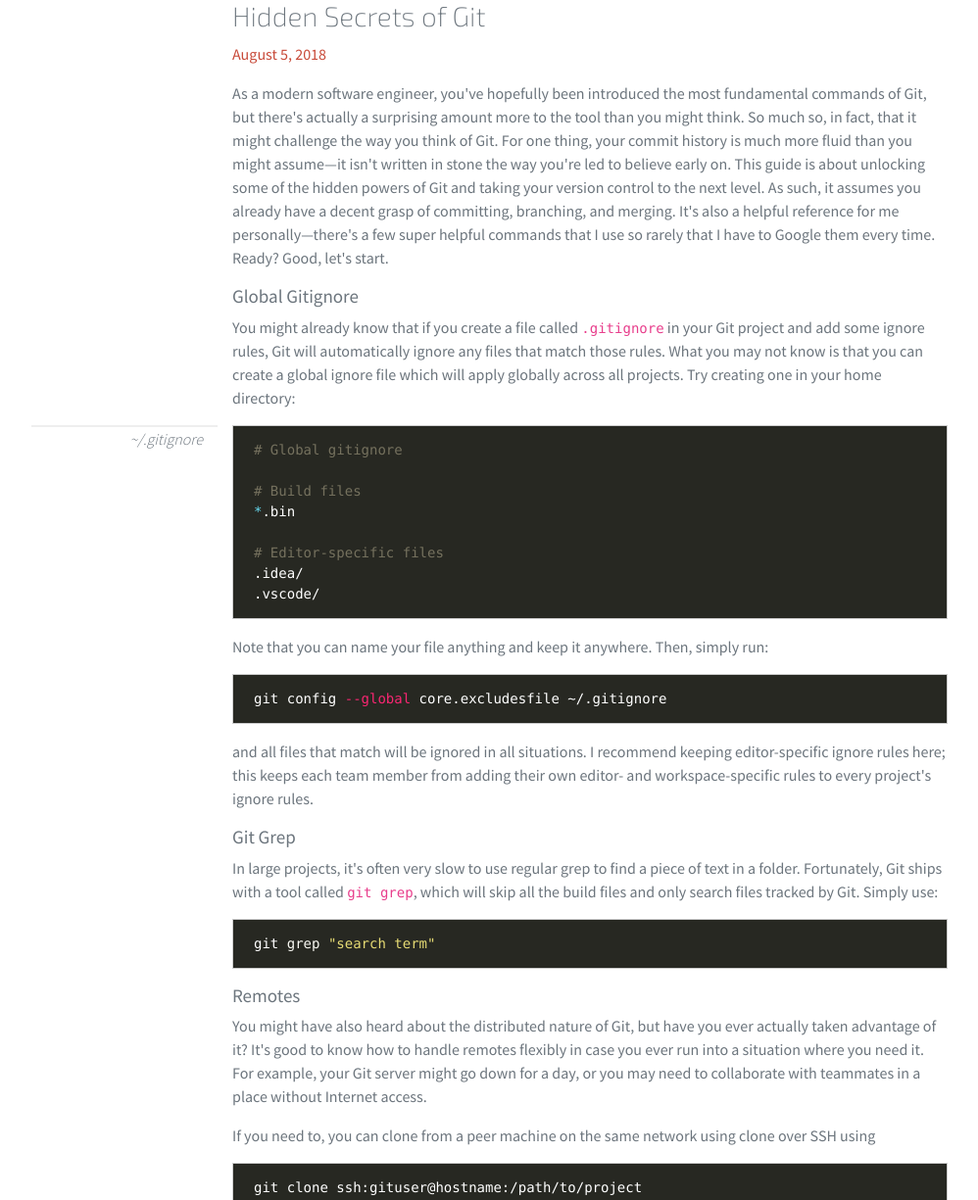
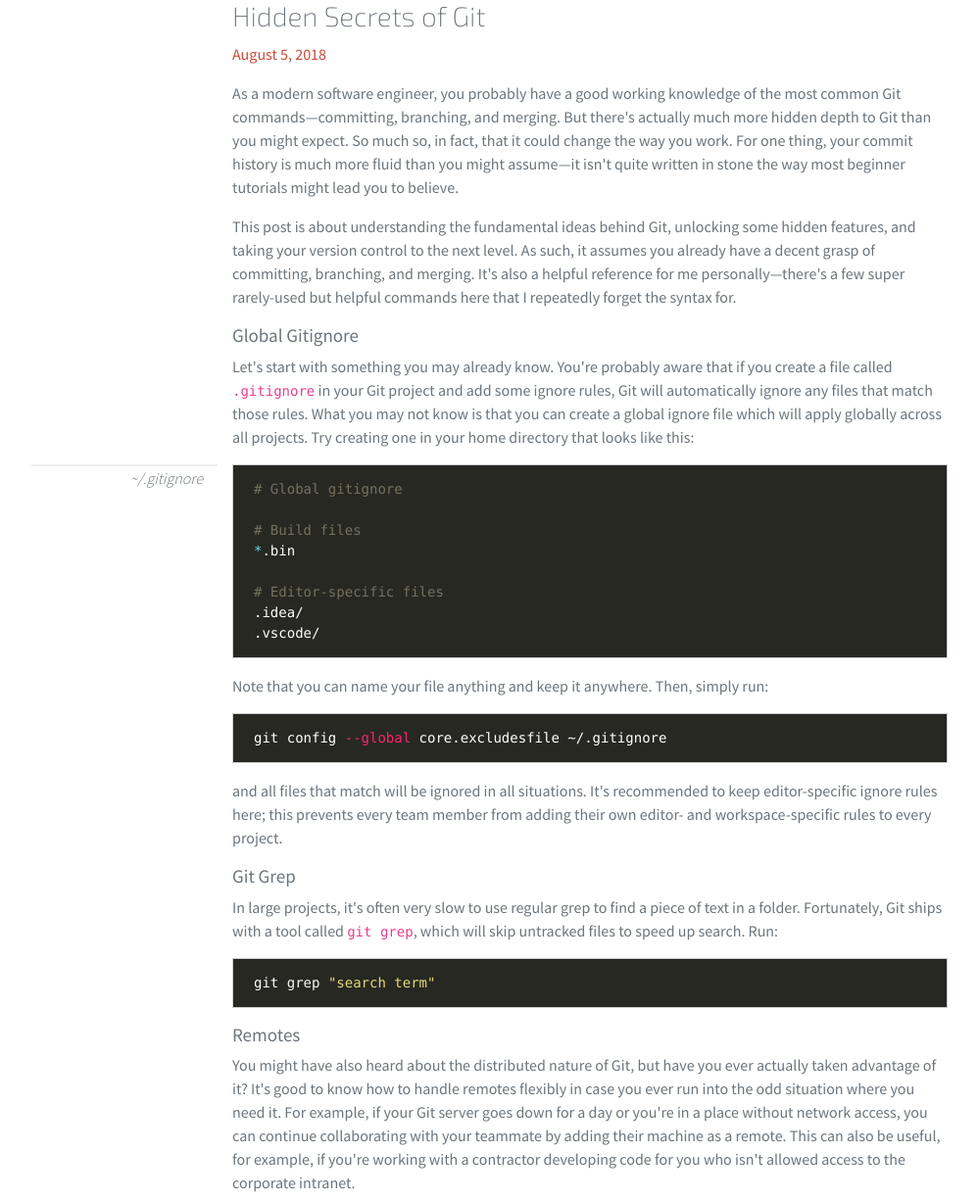
Before and after one commit to ptkinvent/ptkinvent.github.io, a Jekyll site: the page built from _posts/2018-08-05-hidden-secrets-of-git.html, in a window 1280 px wide and 1400 px high, scrolled down 496 px. Shown: the part 175-1400 px from the top of the window at 98% size, without its empty margins (38-1036 px from the left). Built offline with Jekyll 4.4.1, drawn with Linux system fonts in a browser that asks for light colours; nearby versions of some CDN libraries; some of the changed text lies outside the part shown.

Commit message:
More minor wording changes to git blog post

```diff
--- a/_posts/2018-08-05-hidden-secrets-of-git.html
+++ b/_posts/2018-08-05-hidden-secrets-of-git.html
@@ -2,9 +2,9 @@
 layout: post
 title: Hidden Secrets of Git
 banner-img: img/blog-git.png
-excerpt: "As a modern software engineer, you've hopefully been introduced
-the most fundamental commands of Git, but there's actually a
-surprising amount more to the tool than you might think..."
+excerpt: "As a modern software engineer, you probably have a good working
+knowledge of the most common Git commands&mdash;committing,
+branching, and merging. But there's actually..."
 ---
 
 <!-- Article -->
@@ -12,29 +12,34 @@
     <div class="row">
         <div class="offset-md-2 col-md-8" id="description">
             <p>
-                As a modern software engineer, you've hopefully been introduced
-                the most fundamental commands of Git, but there's actually a
-                surprising amount more to the tool than you might think. So much
-                so, in fact, that it might challenge the way you think of Git.
-                For one thing, your commit history is much more fluid than you
-                might assume&mdash;it isn't written in stone the way you're led
-                to believe early on. This guide is about unlocking some of the
-                hidden powers of Git and taking your version control to the next
-                level. As such, it assumes you already have a decent grasp of
-                committing, branching, and merging. It's also a helpful
-                reference for me personally&mdash;there's a few super helpful
-                commands that I use so rarely that I have to Google them every
-                time. Ready? Good, let's start.
+                As a modern software engineer, you probably have a good working
+                knowledge of the most common Git commands&mdash;committing,
+                branching, and merging. But there's actually much more hidden
+                depth to Git than you might expect. So much so, in fact, that it
+                could change the way you work. For one thing, your commit
+                history is much more fluid than you might assume&mdash;it isn't
+                quite written in stone the way most beginner tutorials might
+                lead you to believe.
+            </p>
+            <p>
+                This post is about understanding the fundamental ideas behind
+                Git, unlocking some hidden features, and taking your version
+                control to the next level. As such, it assumes you already have
+                a decent grasp of committing, branching, and merging. It's also
+                a helpful reference for me personally&mdash;there's a few super
+                rarely-used but helpful commands here that I repeatedly forget
+                the syntax for.
             </p>
 
             <h4>Global Gitignore</h4>
             <p>
-                You might already know that if you create a file called
+                Let's start with something you may already know. You're probably
+                aware that if you create a file called
                 <code>.gitignore</code> in your Git project and add some ignore
                 rules, Git will automatically ignore any files that match those
                 rules. What you may not know is that you can create a global
                 ignore file which will apply globally across all projects. Try
-                creating one in your home directory:
+                creating one in your home directory that looks like this:
             </p>
         </div>
 
@@ -64,17 +69,17 @@
 git config --global core.excludesfile ~/.gitignore
 {% endhighlight %}
 
-            <p>and all files that match will be ignored in all situations. I
-            recommend keeping editor-specific ignore rules here; this keeps each
-            team member from adding their own editor- and workspace-specific
-            rules to every project's ignore rules.</p>
+            <p>and all files that match will be ignored in all situations. It's
+            recommended to keep editor-specific ignore rules here; this prevents
+            every team member from adding their own editor- and
+            workspace-specific rules to every project.</p>
 
             <h4>Git Grep</h4>
             <p>
                 In large projects, it's often very slow to use regular grep to
                 find a piece of text in a folder. Fortunately, Git ships with a
-                tool called <code>git grep</code>, which will skip all the build
-                files and only search files tracked by Git. Simply use:
+                tool called <code>git grep</code>, which will skip untracked
+                files to speed up search. Run:
             </p>
 
 {% highlight sh %}
@@ -85,51 +90,53 @@
             <p>
                 You might have also heard about the distributed nature of Git,
                 but have you ever actually taken advantage of it? It's good to
-                know how to handle remotes flexibly in case you ever run into a
-                situation where you need it. For example, your Git server might
-                go down for a day, or you may need to collaborate with teammates
-                in a place without Internet access.
+                know how to handle remotes flexibly in case you ever run into
+                the odd situation where you need it. For example, if your Git
+                server goes down for a day or you're in a place without network
+                access, you can continue collaborating with your teammate by
+                adding their machine as a remote. This can also be useful, for
+                example, if you're working with a contractor developing code for
+                you who isn't allowed access to the corporate intranet.
             </p>
             <p>
-                If you need to, you can clone from a peer machine on the same
-                network using clone over SSH using
+                If it's a new repository, rather than cloning from GitHub, you
+                can clone from a peer machine on the same network over SSH using:
 
 {% highlight sh %}
 git clone ssh:gituser@hostname:/path/to/project
 {% endhighlight %}
 
                 Then you'll have to ask the owner of the peer machine to enter
-                their password&mdash;or alternatively, ask them to set up a new
-                user on their machine with a shared password&mdash;and you're
-                good to go! Push and pull like normal.
+                their password, and you're good to go! Push and pull like
+                normal. Pro-tip: Ask them to set up a new user on their machine
+                with a shared password and have them push/pull to a repository
+                owned by that user. You generally don't want to push/pull to a
+                repository someone works on directly.
             </p>
             <p>
-                Alternatively, you may run into a situation where code is being
-                developed on a machine which doesn't have access to your Git
-                server. Perhaps a contractor who isn't allowed network access or
-                a lab machine that isn't on the main building network. In this
-                case, you would add the access-less machine as another remote of
-                your project on your machine using
+                Alternatively, the repository may already exist on your machine
+                and you want to add your colleague's machine as another remote.
+                In this case, use:
 
 {% highlight sh %}
-git remote add mylabmachine username@hostname[.domain.com]:path/to/project.git
+git remote add my_other_remote username@hostname[.domain.com]:path/to/project.git
 {% endhighlight %}
 
                 Check to make sure it got added correctly with <code>git remote
                 -vv</code>&mdash;you should now see two remotes listed. Now you
-                can simply <code>git pull mylabmachine master</code> and
+                can simply <code>git pull my_other_remote master</code> and
                 <code>git push origin master</code> whenever you need to pull
-                code from the lab machine and sync it with the origin.
+                code from your colleague's machine and sync it with the origin.
             </p>
 
             <h4>Stashing</h4>
             <p>
-                You might already know this, but Git's stash is incredibly
-                helpful. It's used to save uncommitted changes without
-                committing to be applied later, even in a different branch. For
-                example, if you're trying to <code>git pull</code> but you have
-                a possibly conflicting change that's preventing Git from
-                pulling, <code>git stash</code> your changes so you can
+                Git's stash is incredibly helpful. It's used to save uncommitted
+                changes to be applied later, even to a completely different
+                branch. For example, very often when you're trying to <code>git
+                pull</code> it will fail because you have a conflicting change
+                that's preventing Git from pulling. In this case, you can
+                <code>git stash</code> your changes, then
                 <code>git pull</code>, then run <code>git stash pop</code> or
                 <code>git stash apply</code> (pop is the same as apply but also
                 also deletes the stash unless there is a conflict). Now you can
@@ -202,21 +209,20 @@
             </p>
 
 {% highlight sh %}
-git push --force # Don't do this unless you know what you're doing.
+git push --force # Don't use this unless you really know what you're doing
 {% endhighlight %}
 
             <p>
                 to push your changes to the remote when collaborating. This will
                 overwrite commits on the remote branch and could unintentionally
-                destroy someone else's work.
+                destroy someone else's work, so be extremely careful.
             </p>
 
             <h5>Amend</h5>
             <p>
-                Amending a commit a handy technique. Say you're in a situation
-                where you just committed your code, only to realize it doesn't
-                build because you missed a semicolon somewhere. What now? Should
-                you make another commit just for the semicolon fix? Well, if you
+                Say you've just committed your code, only to realize it doesn't
+                compile because you missed a semicolon somewhere. Should you
+                make another commit just for the semicolon fix? Well, if you
                 haven't pushed yet, you're in luck! Make the fix, stage the
                 file(s), and use:
             </p>
@@ -228,16 +234,17 @@
             <p>
                 You'll end up with the fix amended to your last commit. Note
                 that the hash of that commit is no longer the same after the
-                amend, which is why this technique counts as changing Git's
-                history. Note that you can also use this technique to just edit
-                the last commit's message.
+                amend, which is why this technique only works if you haven't
+                pushed&mdash;you're changing Git's history. Note that you can
+                also use this technique to just edit the last commit's message.
             </p>
 
             <p>
-                What happens if you accidentally amend a commit instead of
-                creating a new one? Fortunately, Git has your back there, too.
-                The history of which commit your <code>HEAD</code> pointer was
-                pointing to is maintained in Git's reflog. View the reflog with:
+                What happens if you have fast fingers and accidentally amended a
+                commit instead of creating a new one? Fortunately, Git has your
+                back. The old commit is still in Git's reflog, which keeps a
+                history of where your <code>HEAD</code> was recently. View the
+                reflog with:
             </p>
 
 {% highlight sh %}
@@ -247,13 +254,13 @@
             <p>
                 <code>HEAD</code> should currently be pointing to your amended
                 commit, but <code>HEAD@{1}</code> should be pointing to your
-                pre-amend commit, which still exists but is not part of the
-                source tree. So, to undo the amend, you need to reset back to
-                <code>HEAD@{1}</code>, the commit <code>HEAD</code> was pointing
-                to before now. You don't want to lose the amend changes, so we
-                use a soft reset. Finally, we commit the reset files, but only
-                with the details of that <code>HEAD@{1}</code> commit. This
-                should restore you back to your pre-amend state:
+                pre-amend commit, which still exists but is not part of any
+                branch. To undo the amend, you need to reset back to
+                <code>HEAD@{1}</code>, i.e. the commit <code>HEAD</code> was
+                pointing to before now. You don't want to lose the amended
+                changes, so we'll use a soft reset. Finally, we commit the reset
+                files, but only with the details of that <code>HEAD@{1}</code>
+                commit. This should restore you back to your pre-amend state:
             </p>
 
 {% highlight sh %}
@@ -265,28 +272,29 @@
             <p>
                 Has it ever happened to you that you've committed to the wrong
                 branch? It's okay, it happens to the best of us! Just don't
-                <code>git push</code> yet. Checkout the branch you meant to
-                commit on, then run
+                <code>git push</code> yet. Run:
             </p>
 
 {% highlight sh %}
+git checkout topic
 git cherry-pick <commit-hash>
 {% endhighlight %}
 
             <p>
                 to copy over the accidental commit to this
-                branch. Now go back to the other branch and run
+                branch. Now run
             </p>
 
 {% highlight sh %}
-git reset --hard <commit-hash>
+git checkout master
+git reset --hard HEAD~
 {% endhighlight %}
 
             <p>
-                with the hash of the last commit that should be on that branch.
-                Now you can push your commit to the correct branch. Phew, no
-                problem. Cherry-pick can help you out of tight spots, but be
-                careful not to abuse it.
+                Now you can checkout your <code>topic</code> branch and push as
+                normal. Phew, no problem. Cherry-pick can help you out of tight
+                spots, but be aware that it's very easy to abuse and get you
+                into even more trouble.
             </p>
         </div>
     </div>
@@ -296,32 +304,28 @@
     <div class="row">
         <div class="offset-md-2 col-md-8">
             <p>
-                For reference, <code>git reset --hard</code> will delete commits
+                For context, <code>git reset --hard</code> will delete commits
                 locally&mdash;you'd have to <code>git pull</code> to get them
                 back from the remote. Using <code>git reset --soft</code>, on
                 the other hand, will undo the commit but leave the changes from
-                that commit staged. Useful when you realize your commit message
-                has a typo but haven't pushed yet. (On that note, you can also
-                use <code>git commit --amend</code> to add changes to the last
-                commit and/or change the commit message.)
+                that commit staged.
             </p>
 
             <h5>Rebase</h5>
             <p>
                 Finally, one of the most powerful tools in Git is called rebase.
                 It has two main uses&mdash;rebasing on top of another branch and
-                interactive rebase, which is the one that allows rearranging
-                history.
+                interactive rebase. Both involve changing history, so should be
+                not be used after you've pushed.
             </p>
             <p>
                 Say you've been working locally on an unpushed branch called
                 topic, which initially branched from master. You see some new
-                commits appear on master that are useful to you. At this point,
-                you have two options&mdash;you could merge master into your
-                branch, but if you have to do this often your branch's history
-                will become difficult and hard to parse. Instead, in this case
-                because your branch is unpushed, you have another option, which
-                is rebasing (yes, it does exactly what it sounds like). Once
+                commits appear on master that you'd like to have in your branch.
+                At this point, you have two options&mdash;conventional wisdom
+                would have you merge master into your branch, but this tends to
+                make your commit history a tangled mess of back-and-forth
+                merges. Instead, you can rebase if you haven't yet pushed. Once
                 you've fetched the new commits on master, simply run
             </p>
 
@@ -355,20 +359,16 @@
                 commits on top of theirs.
             </p>
             <p>
-                The other rebase, interactive rebase, is an interesting feature
-                that comes with great power/responsibility. Imagine that you've
-                been working again on a branch called topic. You've been
-                diligently marking commits with WIP to signify that they don't
-                necessarily build, and you're getting ready to merge back to
-                master soon. At this point, you might realize that the situation
-                will never arise that someone wants to explicitly checkout one
-                of the WIP commits, so why not combine them. This is called
-                squashing; it's a feature within Git's interactive rebase. Now,
-                if all your commits are unpushed, you can clean up your commits
-                as you go without messing up anyone's history. Otherwise, you
-                should only perform the interactive rebase when you're about to
-                merge back to master <strong>and you'll be deleting the topic
-                branch after</strong>. Run
+                Interactive rebase, on the other hand, is a great feature that
+                comes with great power/responsibility. Imagine you're working
+                again on a branch called topic. You've been diligently marking
+                commits with WIP to signify that they don't necessarily build,
+                and you're getting ready to merge back to master soon. At this
+                point, you might want to combine multiple WIP commits into one
+                that actually builds correctly. This is called squashing; it's a
+                feature within Git's interactive rebase. If all your commits are
+                unpushed, you can clean up your commits as you go without
+                messing up anyone's history. Run:
             </p>
 
 {% highlight sh %}
@@ -376,31 +376,29 @@
 {% endhighlight %}
 
             <p>
-                replacing &#35; with the number of commits you want to
-                rearrange. You'll enter the interactive rebase interface. You'll
-                see instructions there, but in this interface you would type
-                <code>s</code> or <code>squash</code> next to all your WIP
-                commits to combine them with their downstream commits. You'll
-                have an opportunity later to assign new commit messages to these
-                super-commits. You can also rearrange and delete commits in this
+                replacing <code>&#35;</code> with the number of commits you want
+                to rearrange. You'll enter the interactive rebase interface.
+                You'll see instructions there for squashing, rewording, editing,
+                etc commits. You can also rearrange and delete commits in this
                 interface, but be careful not to lose any work. And that's it!
-                You've successfully changed your Git history. Again, do not use
-                <code>git push --force</code> when collaborating unless you know
-                what you're doing because you'll risk undoing someone else's
-                work.
+                You've changed Git history. If you do change history after it's
+                been pushed, you can use
+                <code>git push --force</code>, but be extremely careful because
+                you risk undoing someone else's work.
             </p>
 
             <h5>Conclusion</h5>
             <p>
                 I hope that these techniques, life-changing or not, will help
-                make you a better developer. For a more thorough guide, check
-                out <a href="https://git-scm.com/book/en/v2">Pro Git</a>. As
-                mentioned earlier, I believe a great developer should maintain
-                their source tree just as fastidiously as their code. Not only
-                does a clean history help out your teammates, but it also helps
-                you when bug-hunting (and/or <code>git bisect</code>ing, a topic
-                for another time). Try out the commands in a test project to get
-                used to them and you'll reap the rewards. Now git outta here!
+                make you a better developer. For a more thorough guide, I'd
+                recommend checking out <a
+                href="https://git-scm.com/book/en/v2">Pro Git</a>. I believe a
+                great developer should maintain their source tree just as
+                fastidiously as their code. Not only does a clean history help
+                out your teammates, but it also helps you when bug-hunting
+                (enter <code>git bisect</code>, a topic for another post). Try
+                out the commands in a test project to get used to them and
+                you'll reap the rewards. Now git outta here!
             </p>
 
         </div>
```
Also changed, not shown: other parts of _posts/2018-08-05-hidden-secrets-of-git.html (+11 -11 lines).
